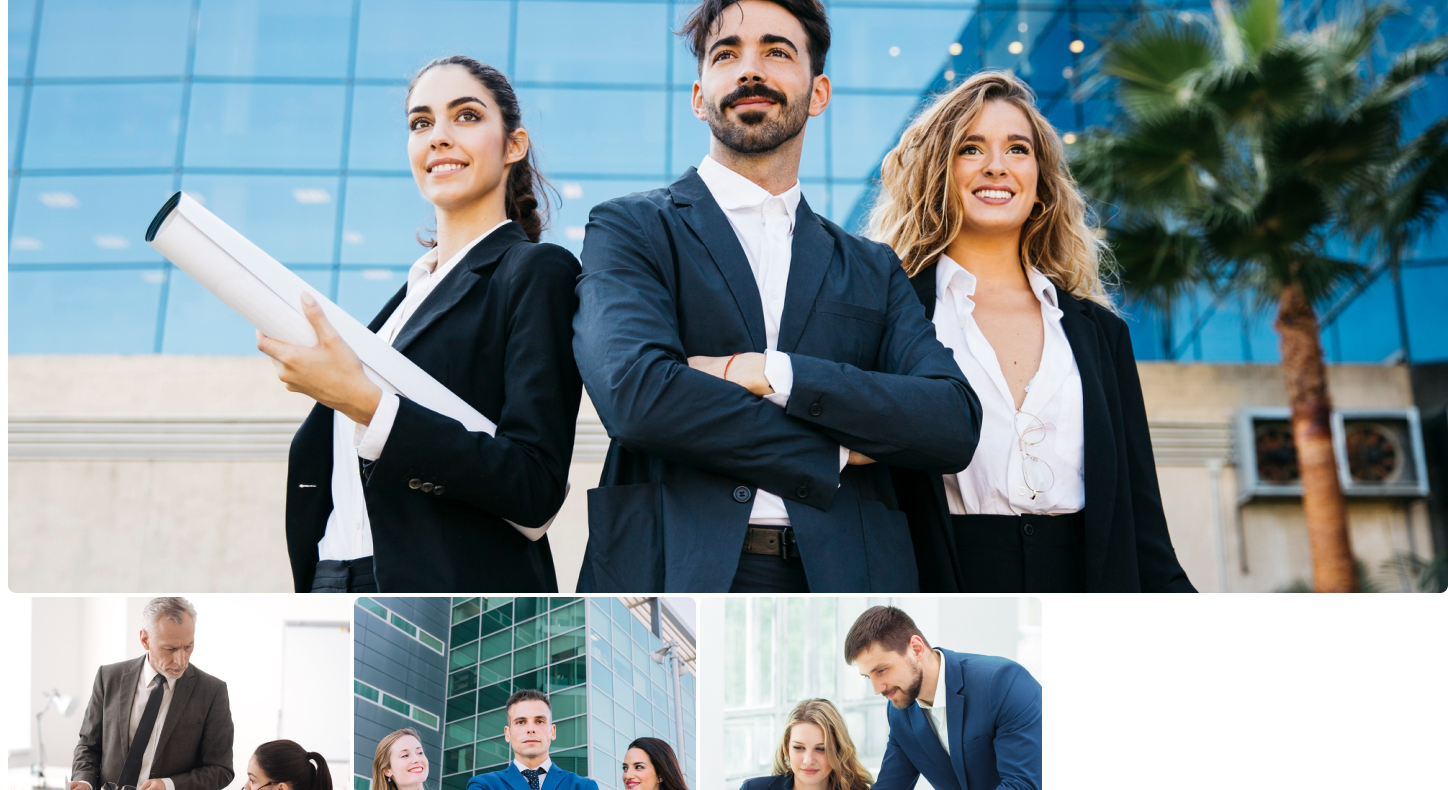
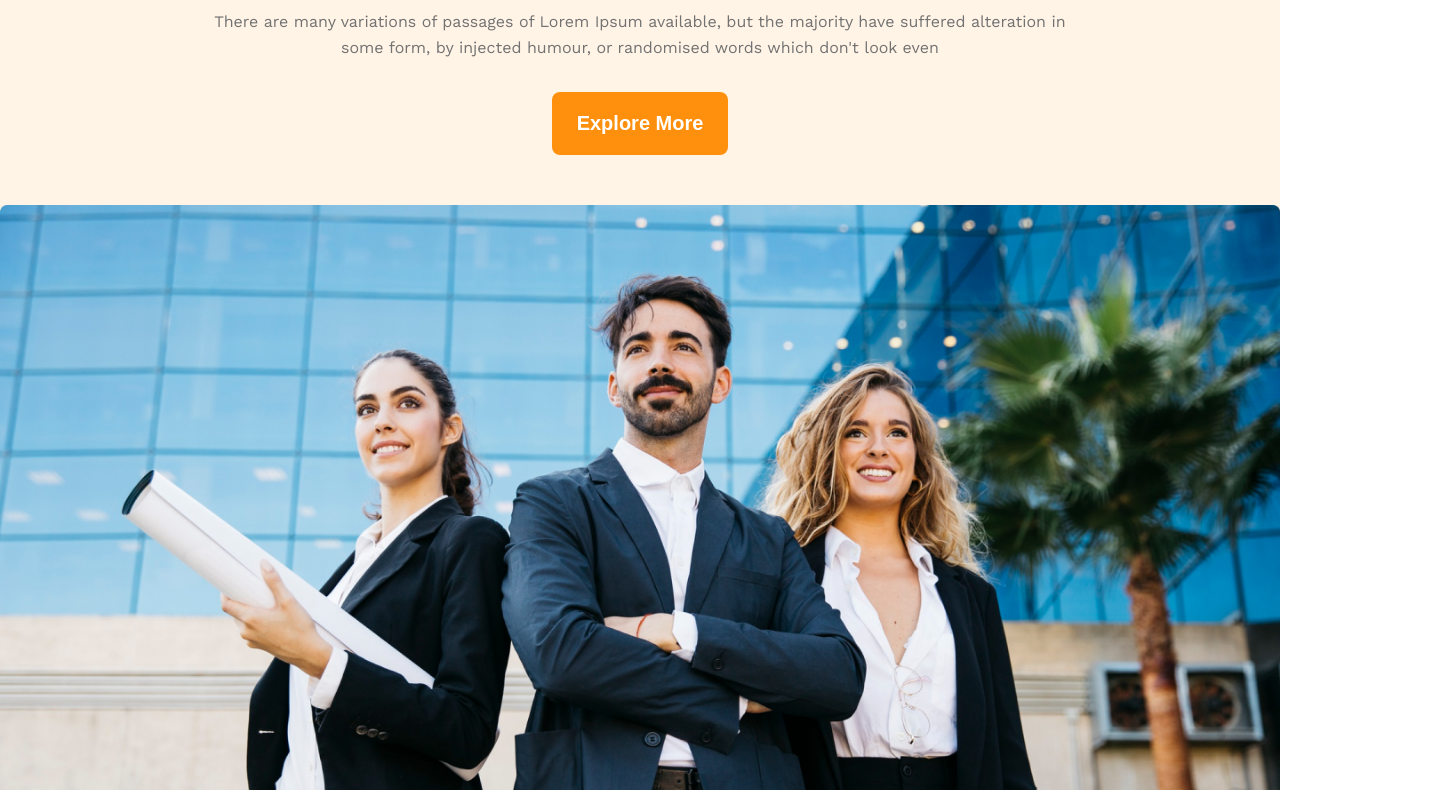
Before and after one commit to RifaOrin/G3-Architects, a plain HTML site: page index.html in a window 1280 px wide. Shown: the part 373-1163 px from the top of the page, 1448 px wide, since content can reach past the window. Drawn offline with nearby package versions, Linux system fonts and the light colour scheme; the site is published under a folder, as on GitHub Pages, so addresses that start at the root find nothing.

Commit message:
Deployment issue ressolved

```diff
--- a/index.html
+++ b/index.html
@@ -5,7 +5,7 @@
     <meta http-equiv="X-UA-Compatible" content="IE=edge" />
     <meta name="viewport" content="width=device-width, initial-scale=1.0" />
     <title>G3 Architects</title>
-    <link rel="stylesheet" href="/styles/architects.css" />
+    <link rel="stylesheet" href="styles/architects.css" />
   </head>
   <body class="work-sans-font">
     <header class="bg-light">
```
